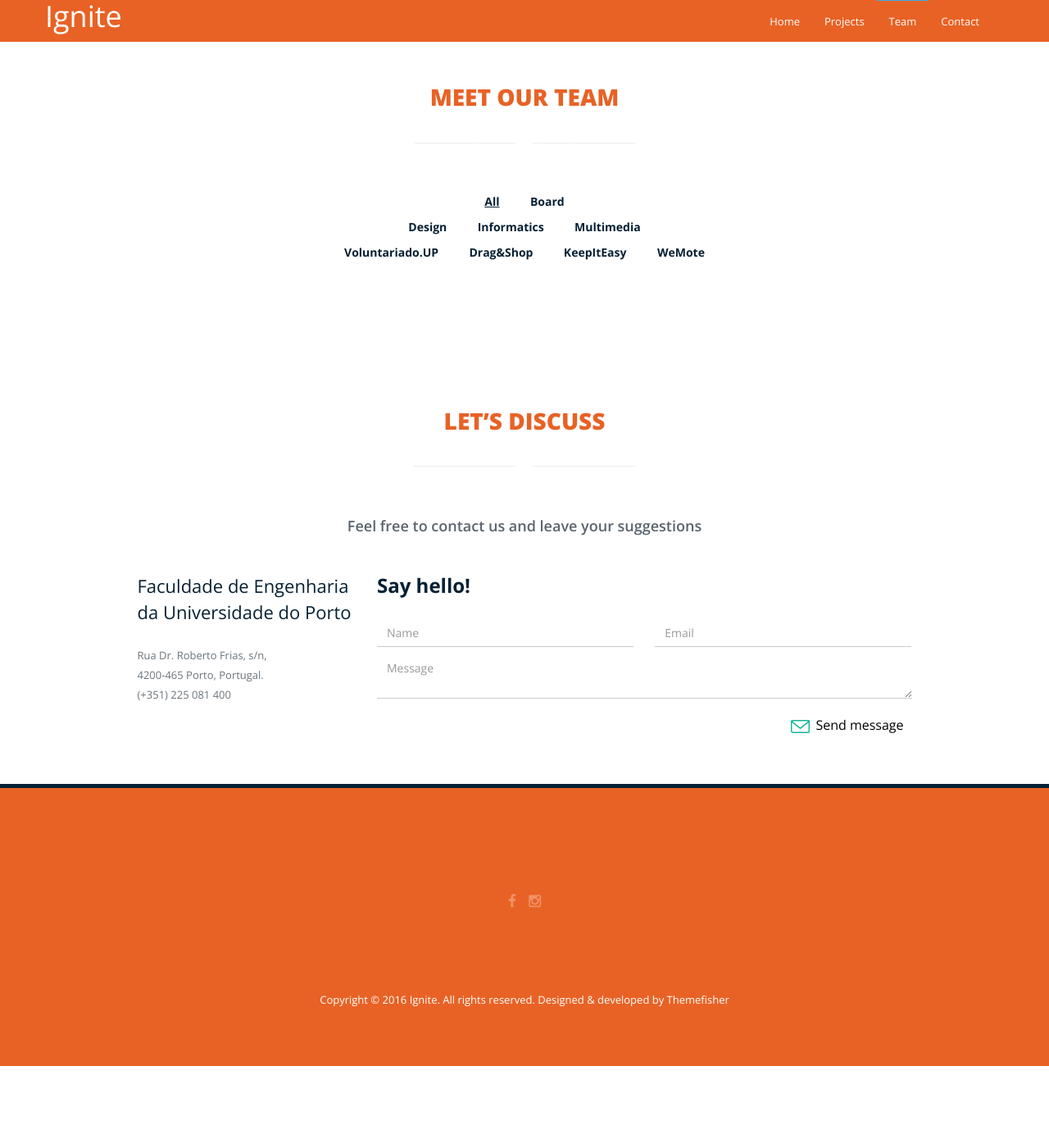
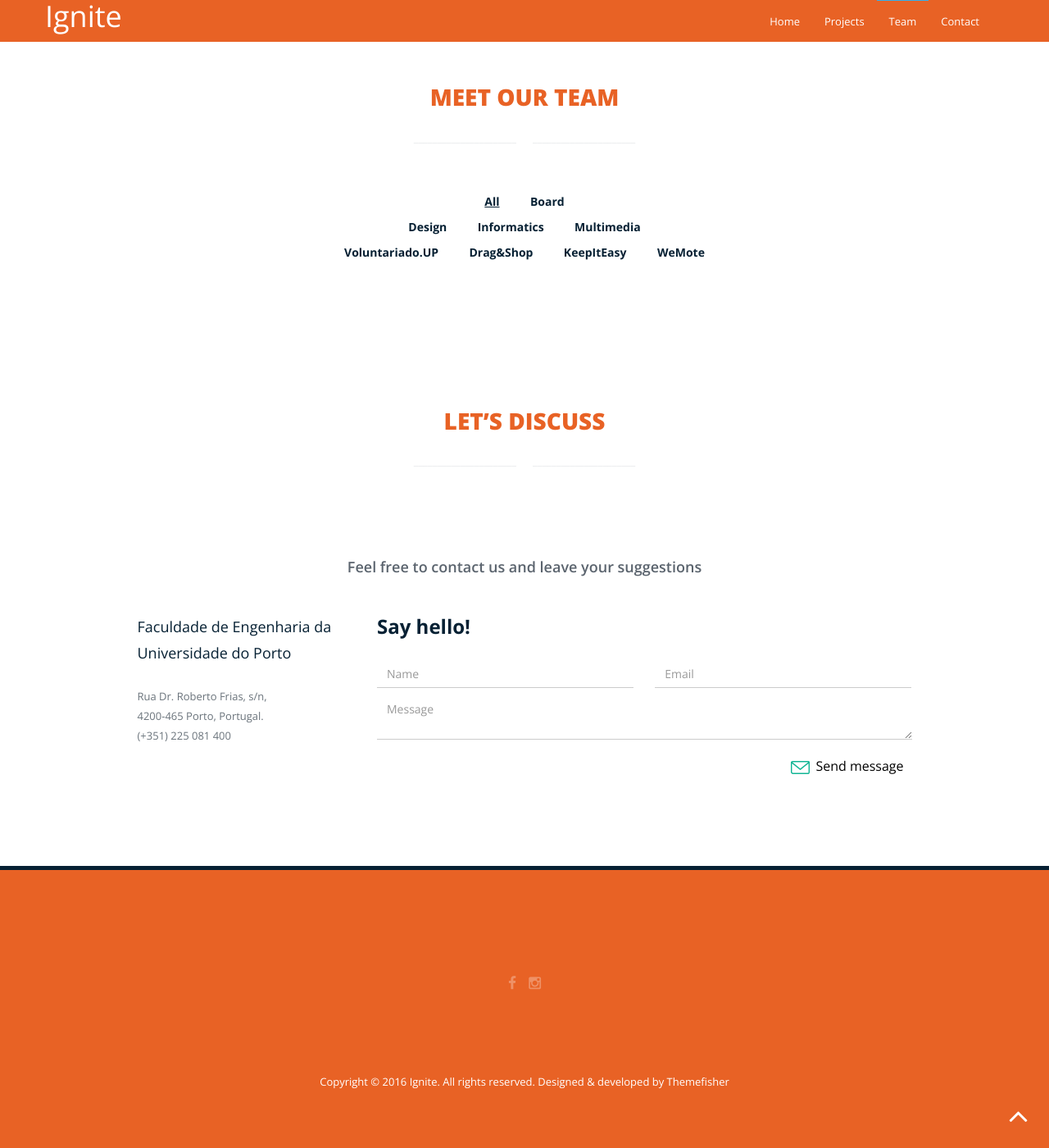
Before and after one commit to IgniteLGP/ignitelgp.github.io, a Jekyll site: the page built from index.html, in a window 1280 px wide and 1400 px high, scrolled down 1443 px. Shown: the whole window at 82% size. Built offline with Jekyll 4.4.1, drawn with Linux system fonts in a browser that asks for light colours; nearby versions of some CDN libraries; before the commit the page ends 2743 px from its top, so only the background shows below that.

Commit message:
contact section design changes

```diff
--- a/css/main.css
+++ b/css/main.css
@@ -118,7 +118,7 @@ body > section,
 }
 
 .mb50 {
-	margin-bottom: 50px;
+	margin-bottom: 100px;
 }
 
 #preloader {
@@ -563,7 +563,7 @@ top: -8px;
 
 .contact-address h3 {
   color: #062033;
-  font-size: 22px;
+  font-size: 18px;
   line-height: 32px;
   margin-bottom: 25px;
 }
```
